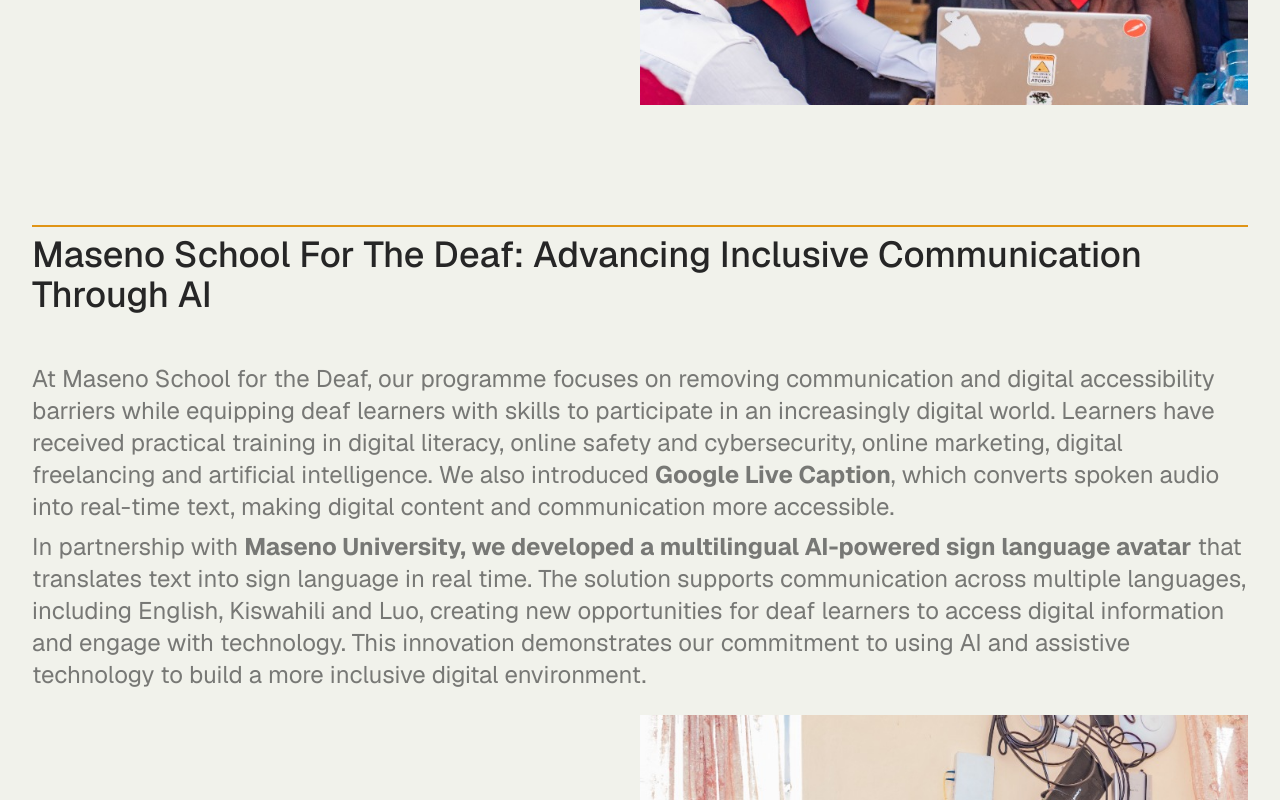
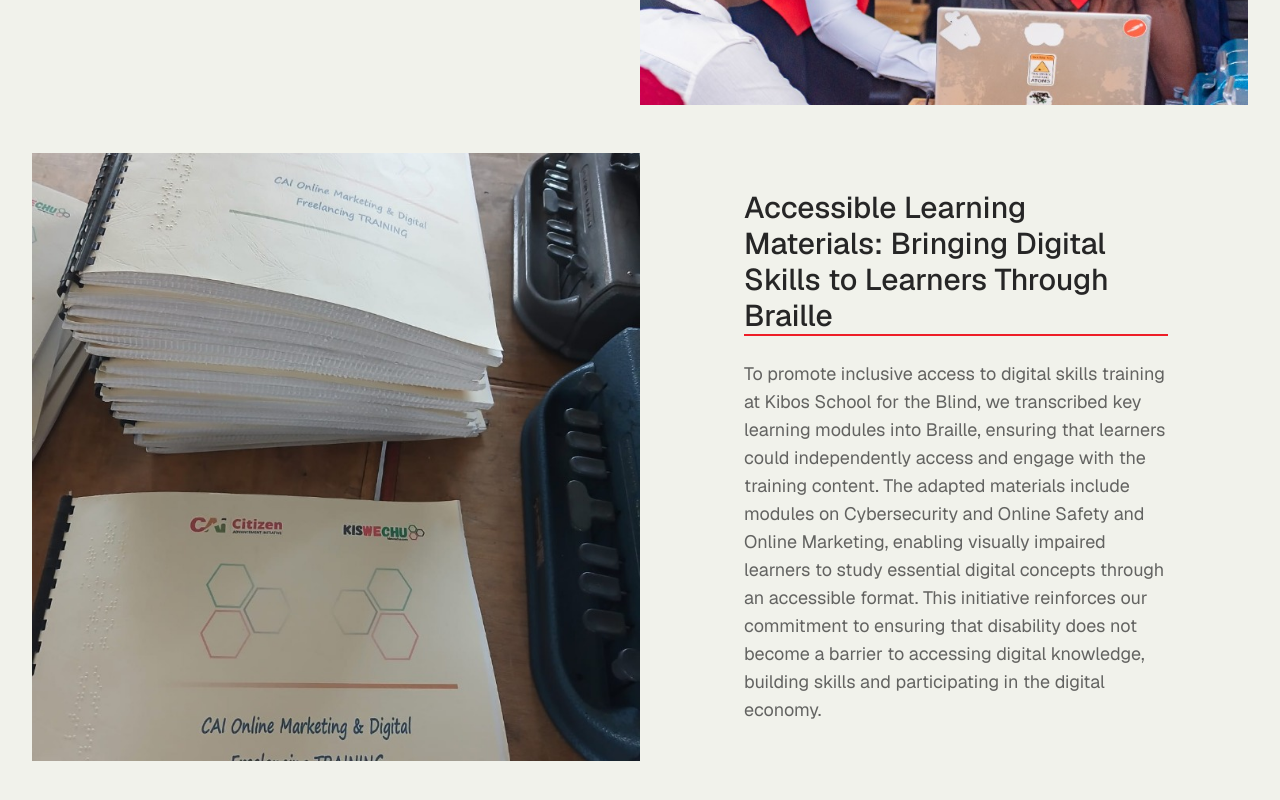
Before and after one commit to Citizen-Advancement-Initiative/cai-website, a Next.js app: page /what-we-do/digital-disability-inclusion in a window 1280 px wide. Shown: the part 5240-6040 px from the top of the page. Built offline with nearby package versions, Linux system fonts and the light colour scheme.

Commit message:
feat: add kibos info

```diff
--- a/app/what-we-do/digital-disability-inclusion/page.tsx
+++ b/app/what-we-do/digital-disability-inclusion/page.tsx
@@ -121,6 +121,16 @@ export default function DigitalDisabilityInclusion() {
               imageAlt:
                 "Students and an instructor gather around a computer to learn digital skills together.",
             },
+            {
+              title:
+                "Accessible Learning Materials: Bringing Digital Skills to Learners Through Braille",
+              description:
+                "To promote inclusive access to digital skills training at Kibos School for the Blind, we transcribed key learning modules into Braille, ensuring that learners could independently access and engage with the training content. The adapted materials include modules on Cybersecurity and Online Safety and Online Marketing, enabling visually impaired learners to study essential digital concepts through an accessible format. This initiative reinforces our commitment to ensuring that disability does not become a barrier to accessing digital knowledge, building skills and participating in the digital economy.",
+              imageUrl:
+                "/digital-disability-inclusion/kibos-braille-training-materials.jpeg",
+              imageAlt:
+                "Braille copies of CAI's online marketing and digital freelancing training materials.",
+            },
           ]}
         />
       </CenteredSection>
--- a/components/ShowCaseGrid.tsx
+++ b/components/ShowCaseGrid.tsx
@@ -11,6 +11,7 @@ type ShowCase = ShowCaseContent &
   (
     | { imageUrl: string; videoUrl?: never }
     | { imageUrl?: never; videoUrl: string }
+    | { imageUrl?: never; videoUrl?: never }
   );
 
 type Props = {
@@ -35,7 +36,7 @@ export default function ShowCaseGrid({ showCases }: Props) {
               height={700}
               alt={showCase.imageAlt ?? ""}
             />
-          ) : (
+          ) : showCase.videoUrl ? (
             <video
               className="aspect-square w-full max-w-[700px] object-cover md:w-1/2"
               src={showCase.videoUrl}
@@ -43,6 +44,11 @@ export default function ShowCaseGrid({ showCases }: Props) {
               playsInline
               preload="metadata"
               aria-label={showCase.title}
+            />
+          ) : (
+            <div
+              className="aspect-square w-full max-w-[700px] md:w-1/2"
+              aria-hidden="true"
             />
           )}
           <div className="w-full px-2 text-foreground sm:px-6 md:w-1/2 md:px-12 lg:px-20">
```
Also changed, not shown: public/digital-disability-inclusion/kibos-braille-training-materials.jpeg (added).
